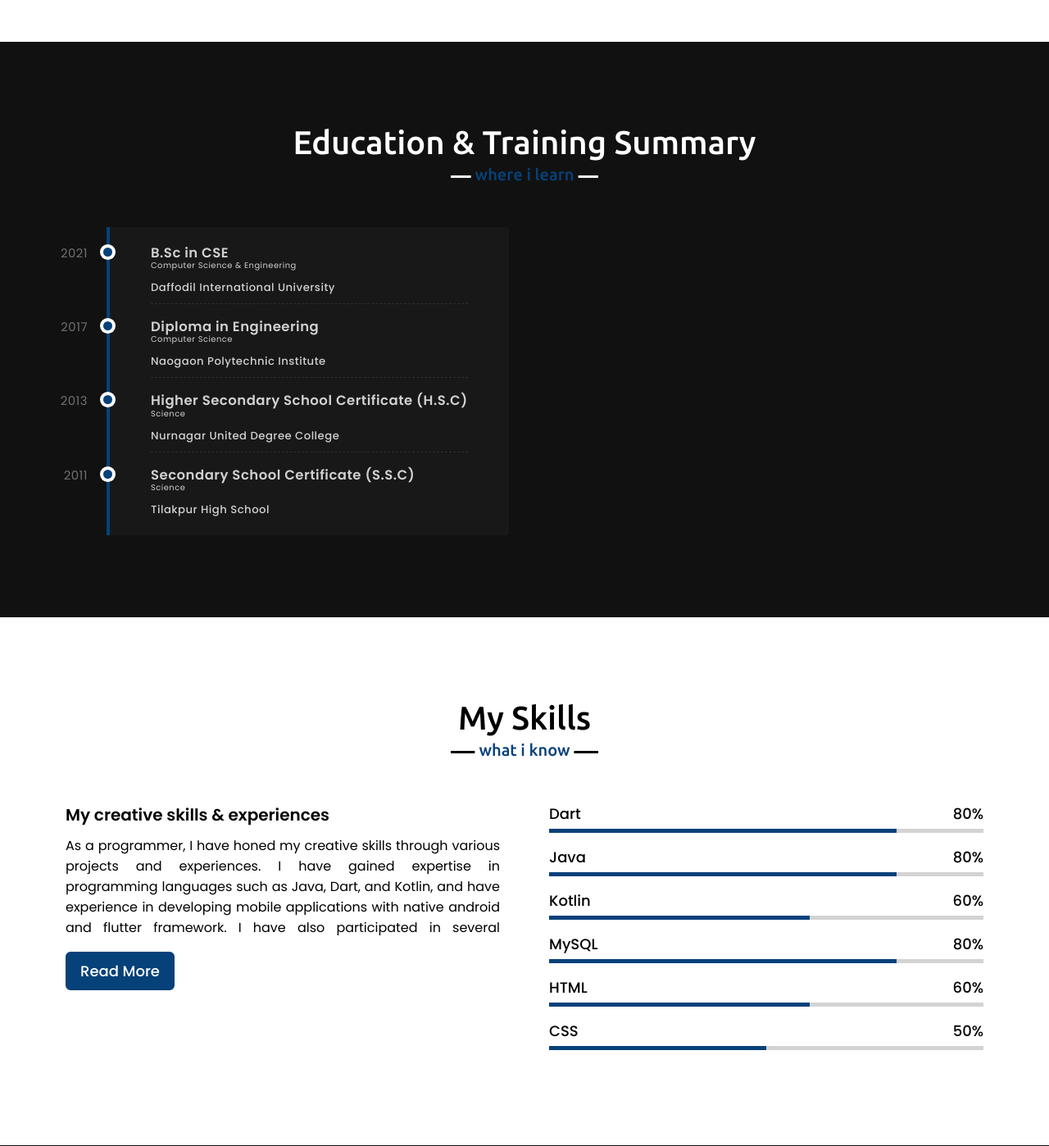
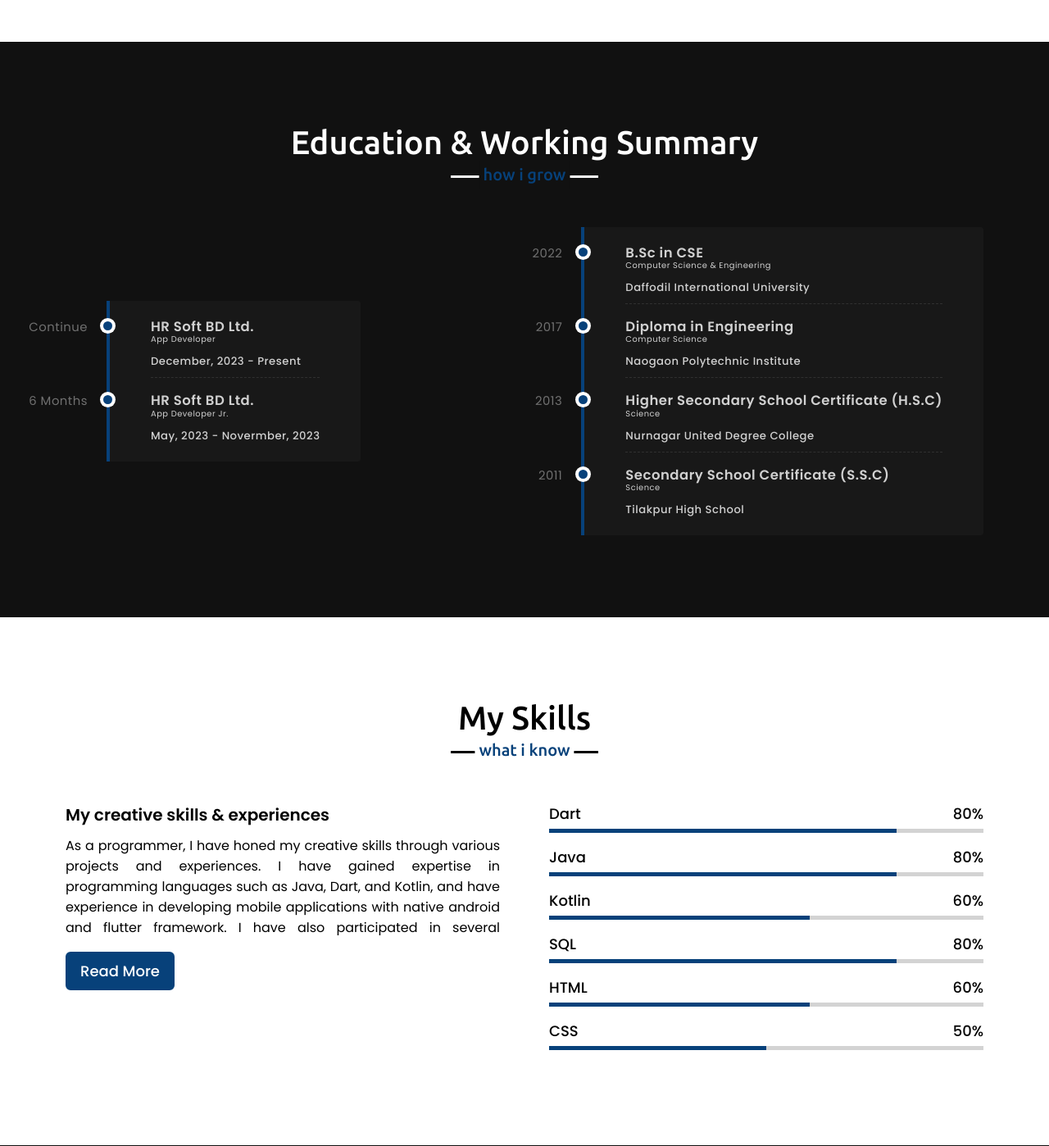
Before and after one commit to SamratAlShahriar/samratalshahriar.github.io, a PHP site: page / in a window 1280 px wide. Shown: the part 1482-2880 px from the top of the page at 82% size. Run offline with PHP 8.4, Linux system fonts and the light colour scheme; some libraries are stand-ins or nearby versions.

Commit message:
work experience

```diff
--- a/index.html
+++ b/index.html
@@ -1,5 +1,6 @@
 <!DOCTYPE html>
 <html lang="en">
+
 <head>
     <meta charset="utf-8">
     <meta name="viewport" content="width=device-width, initial-scale=1.0">
@@ -85,7 +86,14 @@
                 <div class="column right">
                     <div class="text">I'm Samrat and I'm a <span class="typing2"></span></span></div>
                     <p>
-                        I'm working as an mobile app developer. I've develop some application for android which are available on playstore. I've completed my graduation from Daffodil International University, where I earned my Bachelor of Science degree in Computer Science and Engineering. During my time in university, I developed a strong foundation in programming and participated in several programming contests, where I honed my skills in languages such as Java, Kotlin, Dart, C++, HTML, CSS. Also Android, and Flutter framework for mobile application development. Through my education and experience, I have gained a deep understanding of software development principles and practices, and I am eager to apply this knowledge to create innovative solutions.
+                        I'm working as an mobile app developer. I've develop some application for android which are
+                        available on playstore. I've completed my graduation from Daffodil International University,
+                        where I earned my Bachelor of Science degree in Computer Science and Engineering. During my time
+                        in university, I developed a strong foundation in programming and participated in several
+                        programming contests, where I honed my skills in languages such as Java, Kotlin, Dart, C++,
+                        HTML, CSS. Also Android, and Flutter framework for mobile application development. Through my
+                        education and experience, I have gained a deep understanding of software development principles
+                        and practices, and I am eager to apply this knowledge to create innovative solutions.
                     </p>
                     <button id="btn-popup-show" href="">Download CV</button>
                 </div>
@@ -131,12 +139,31 @@
     <!-- education and training summary -->
     <section class="educations" id="educations">
         <div class="max-width">
-            <h2 class="title">Education &amp; Training Summary</h2>
+            <h2 class="title">Education &amp; Working Summary</h2>
             <div class="edu-content">
                 <div class="column left">
                     <div id="timeline-content">
                         <ul class="timeline">
-                            <li class="event" data-date="2021">
+                            <li class="event" data-date="Continue">
+                                <h3>HR Soft BD Ltd.</h3>
+                                <h4>App Developer</h4>
+                                <p>December, 2023 - Present</p>
+                            </li>
+                            <li class="event" data-date="6 Months">
+                                <h3>HR Soft BD Ltd.</h3>
+                                <h4>App Developer Jr.</h4>
+                                <p>May, 2023 - Novermber, 2023</p>
+                            </li>
+                        </ul>
+                    </div>
+
+                </div>
+
+
+                <div class="column right">
+                    <div id="timeline-content">
+                        <ul class="timeline">
+                            <li class="event" data-date="2022">
                                 <h3>B.Sc in CSE</h3>
                                 <h4>Computer Science &amp; Engineering</h4>
                                 <p>Daffodil International University</p>
@@ -159,7 +186,6 @@
                         </ul>
                     </div>
                 </div>
-                <div class="column right"></div>
             </div>
         </div>
     </section>
@@ -172,7 +198,14 @@
             <div class="skill-content">
                 <div class="column left">
                     <div class="text">My creative skills & experiences</div>
-                    <p>As a programmer, I have honed my creative skills through various projects and experiences. I have gained expertise in programming languages such as Java, Dart, and Kotlin, and have experience in developing mobile applications with native android and flutter framework. I have also participated in several programming contests, where I was able to apply my problem-solving skills to real-world challenges. Through these experiences, I have learned to think outside the box and come up with innovative solutions to complex problems. Additionally, I am passionate about staying up-to-date with the latest technologies and tools in the industry, which allows me to bring new and fresh perspectives to my work.</p>
+                    <p>As a programmer, I have honed my creative skills through various projects and experiences. I have
+                        gained expertise in programming languages such as Java, Dart, and Kotlin, and have experience in
+                        developing mobile applications with native android and flutter framework. I have also
+                        participated in several programming contests, where I was able to apply my problem-solving
+                        skills to real-world challenges. Through these experiences, I have learned to think outside the
+                        box and come up with innovative solutions to complex problems. Additionally, I am passionate
+                        about staying up-to-date with the latest technologies and tools in the industry, which allows me
+                        to bring new and fresh perspectives to my work.</p>
                     <div id="read-more"></div>
                 </div>
                 <div class="column right">
@@ -202,7 +235,7 @@
 
                     <div class="bars">
                         <div class="info">
-                            <span>MySQL</span>
+                            <span>SQL</span>
                             <span>80%</span>
                         </div>
                         <div class="line mysql"></div>
@@ -246,7 +279,8 @@
 
                 <div class="card">
                     <div class="box">
-                        <a href="https://play.google.com/store/apps/details?id=com.hrsoftbd.dailymuslim" target="_blank">
+                        <a href="https://play.google.com/store/apps/details?id=com.hrsoftbd.dailymuslim"
+                            target="_blank">
                             <img src="images/logos/dailymuslim.png" alt="Daily Muslim logo" />
                         </a>
                         <div class="text">Daily Muslim</div>
@@ -266,7 +300,8 @@
 
                 <div class="card">
                     <div class="box">
-                        <a href="https://play.google.com/store/apps/details?id=com.hrsoftbd.ecauselistoperator" target="_blank">
+                        <a href="https://play.google.com/store/apps/details?id=com.hrsoftbd.ecauselistoperator"
+                            target="_blank">
                             <img src="images/logos/ecauselistoperator.png" alt="eCause List Operator logo" />
                         </a>
                         <div class="text">eCause List for Operator</div>
@@ -276,7 +311,8 @@
 
                 <div class="card">
                     <div class="box">
-                        <a href="https://play.google.com/store/apps/details?id=com.hrsoftbd.tuhintelecom" target="_blank">
+                        <a href="https://play.google.com/store/apps/details?id=com.hrsoftbd.tuhintelecom"
+                            target="_blank">
                             <img src="images/logos/tuhintelecom.png" alt="Tuhin Telecom logo" />
                         </a>
                         <div class="text">Tuhin Telecom</div>
@@ -319,8 +355,8 @@
                 <div class="card">
                     <div class="box">
                         <a href="#" target="_blank">
-                        <img src="images/logos/sasbn.png" alt="" />
-                    </a>
+                            <img src="images/logos/sasbn.png" alt="" />
+                        </a>
                         <div class="text">My Portfolio</div>
                         <p>Simple HTML, CSS, Javascript code to develop my portfolio!</p>
                     </div>
@@ -347,7 +383,9 @@
                 <div class="column left">
                     <div class="text">Get in Touch</div>
                     <p>
-                        If you would like to discuss a project, have any questions or just want to say hi, feel free to reach out to me. You can contact me via email, or connect with me on LinkedIn, Github, X(twitter) or Facebook. I look forward to hearing from you!
+                        If you would like to discuss a project, have any questions or just want to say hi, feel free to
+                        reach out to me. You can contact me via email, or connect with me on LinkedIn, Github,
+                        X(twitter) or Facebook. I look forward to hearing from you!
                     </p>
                     <div class="icons">
                         <div class="row">
@@ -384,7 +422,7 @@
                                 src="images/logos/linkedin.png" alt="linkedin logo"></a>
                         <a href="https://www.facebook.com/SamratAlShahriar/" target="_blank"><img
                                 src="images/logos/facebook.png" alt="facebook logo"></a>
-			 <a href="https://twitter.com/samratAshahriar/" target="_blank"><img
+                        <a href="https://twitter.com/samratAshahriar/" target="_blank"><img
                                 src="images/logos/twitter_x.png" alt="Twitter (X) logo"></a>
                     </div>
                 </div>
@@ -409,7 +447,8 @@
                             <input type="text" name="subject" placeholder="Subject" required>
                         </div>
                         <div class="field textarea">
-                            <textarea name="message" id="" cols="30" rows="10" placeholder="Message" required></textarea>
+                            <textarea name="message" id="" cols="30" rows="10" placeholder="Message"
+                                required></textarea>
                         </div>
                         <div class="button">
                             <button type="submit">Send Message</button>
@@ -428,7 +467,8 @@
         </div>
 
         <div class="footer-center">
-            <i class="fa-solid fa-globe"></i><span><a href="https://sas.info.bd/" target="_blank"> sas.info.bd </a></span>
+            <i class="fa-solid fa-globe"></i><span><a href="https://sas.info.bd/" target="_blank"> sas.info.bd
+                </a></span>
             </span>
         </div>
 
--- a/style.css
+++ b/style.css
@@ -495,7 +495,7 @@ footer {
     margin: 10px 0 7px 0;
 }
 
-/* education and training summary section styling */
+/* education and working summary section styling */
 .educations {
     color: #ffffff;
     background: #111111;
@@ -507,7 +507,7 @@ footer {
 
 .educations .title::after {
     background: #111111;
-    content: 'where i learn';
+    content: 'how i grow';
 }
 
 
```
Also changed, not shown: images/logos/ecauselist.png, images/logos/ecauselistoperator.png, images/logos/ecobee.png, images/logos/imagetopdf.png, images/logos/tuhintelecom.png.
